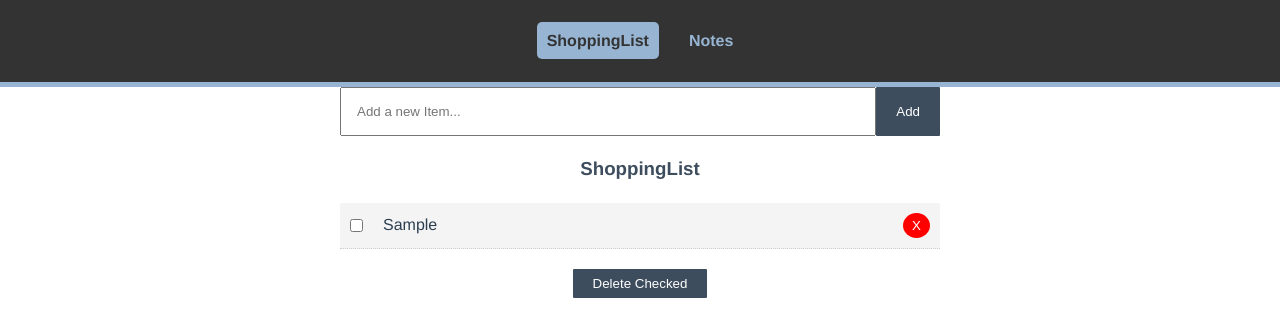
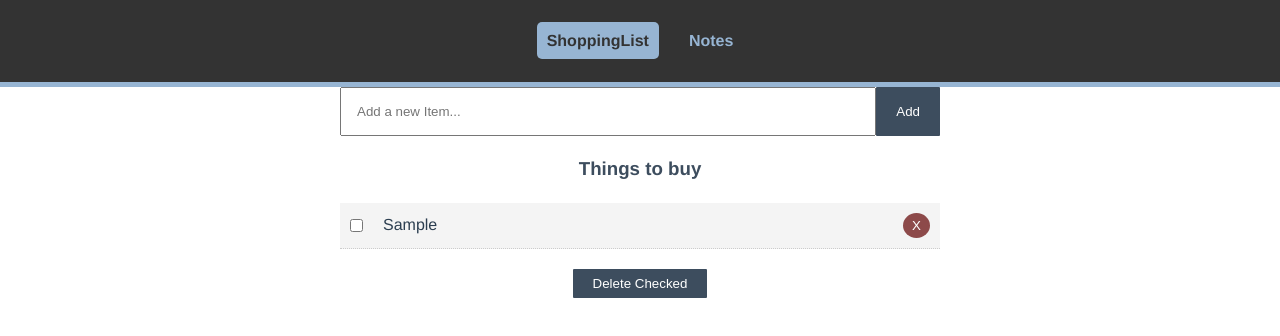
Before and after one commit to SeacretCK/Vue-ShoppingList, a Vue app: page / in a window 1280 px wide. Both pictures are taken after typing "Sample" into the empty fields and a click on the input "Add". Shown: the top 336 px of the page. Built offline with nearby package versions, Linux system fonts and the light colour scheme.

Commit message:
dynamic heading and button

```diff
--- a/src/components/ListItem.vue
+++ b/src/components/ListItem.vue
@@ -39,7 +39,7 @@ export default {
     text-decoration: line-through;
 }
 .del {
-    background: #ff0000;
+    background: #8d4a4a;
     color: #fff;
     border: none;
     padding: 5px 9px;
--- a/src/components/ShoppingList.vue
+++ b/src/components/ShoppingList.vue
@@ -1,10 +1,11 @@
 <template>
     <div>
-        <h3>ShoppingList</h3>
+        <h3 v-if="shoppingItems.length == 0">Create a ShoppingList</h3>
+        <h3 v-else>Things to buy</h3>
         <div class="shopping-list" v-for="(item, index) in shoppingItems" v-bind:key="index">
             <ListItem v-bind:item="item" v-on:del-item="$emit('del-item', item.id)" />
         </div>
-        <button class="btn" @click="$emit('del-all')">Delete Checked</button>
+        <button v-if="shoppingItems.length > 0" class="btn" @click="$emit('del-all')">Delete Checked</button>
     </div>
 </template>
 
```
